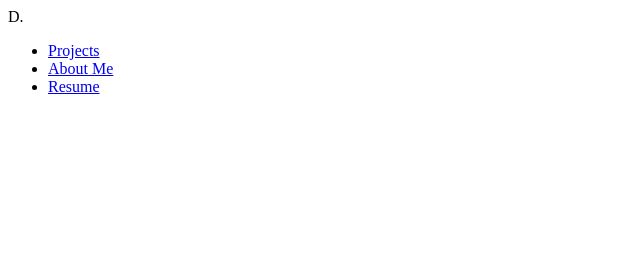
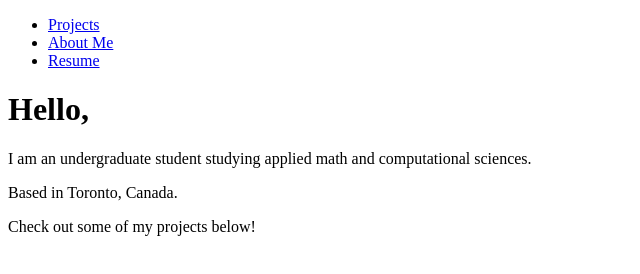
Before and after one commit to karenklw/karenklw.github.io, a plain HTML site: page index.html in a window 1280 px wide. Shown: the whole page, without its empty margins (0-640 px from the left). Drawn offline with Linux system fonts and the light colour scheme.

Commit message:
added text to homepage

```diff
--- a/index.html
+++ b/index.html
@@ -4,7 +4,7 @@
   <meta charset="UTF-8">
   <meta http-equiv="X-UA-Compatible" content="IE=edge">
   <meta name="viewport" content="width=device-width, initial-scale=1.0">
-  <title>Hello,</title>
+  <title>Projects</title>
   <link rel="stylesheet" href="style.css">
 </head>
 <body>
@@ -12,9 +12,6 @@
   <div class="nav-container">
     <div class="wrapper">
         <nav>
-            <div class="logo">
-              D.
-            </div>
 
             <ul class="nav-items">
                 <li>
@@ -36,6 +33,27 @@
   </div>
 
 
+  <div class="header-container">
+      <div class="wrapper">
+          <header>
+            <div class="hero-content">
+              <h1>Hello,</h1>
+              <p>
+                I am an undergraduate student studying applied math and computational sciences.
+              </p>
+
+              <p>Based in Toronto, Canada.
+              </p>
+
+              <p>Check out some of my projects below!
+              </p>
+
+            </div>
+          </header>
+
+      </div>
+  </div>
+
   <script src="main.js"></script>
 </body>
 </html>
```
